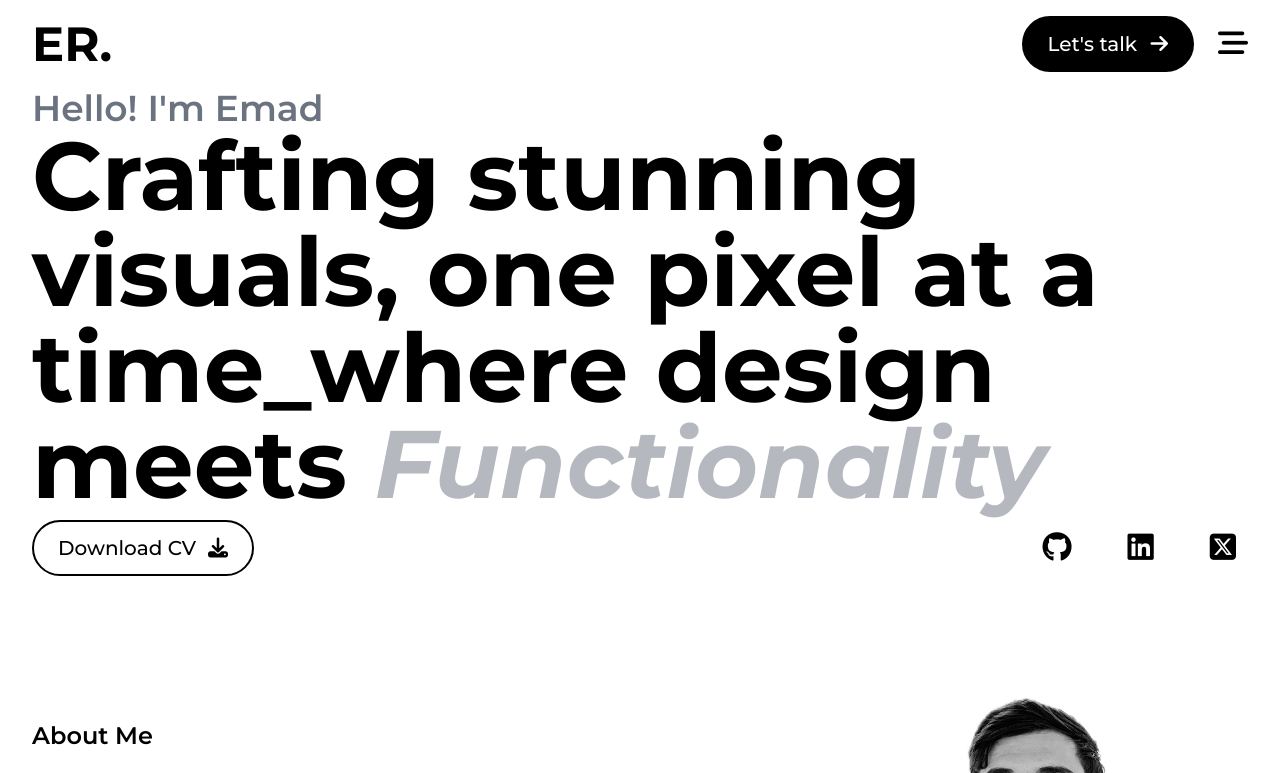
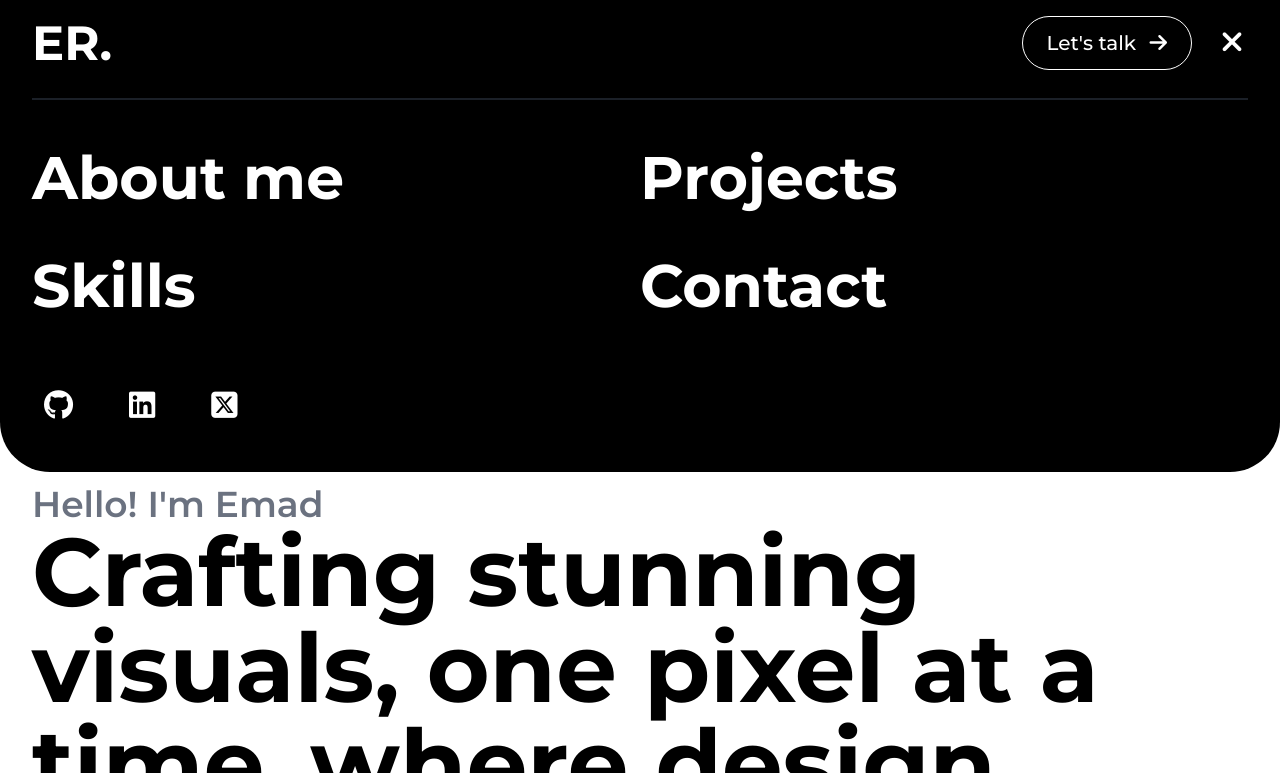
Before and after one commit to emadrasooli/Emad-Portfolio, a website: page build/index.html in a window 1280 px wide. Both pictures are taken after a click on the button 1233 px from the left and 44 px from the top of the page. Shown: the top 773 px of the page. Drawn offline with Linux system fonts and the light colour scheme.

Commit message:
Working-on-navigationBar

```diff
--- a/build/index.html
+++ b/build/index.html
@@ -15,49 +15,86 @@
     <title>Emad | Portfolio</title>
 </head>
 
-<body>
+<body class="w-full">
 
     <!-- Navigation Bar -->
-    <header>
+    <div id="navbar" class="px-4 mx-auto max-w-screen-2xl sm:px-6 lg:px-8">
+        <div class="flex items-center justify-between py-4">
+            <div class="md:flex md:items-center md:gap-12">
+                <a class="block text-3xl font-bold text-black transition-all duration-200 hover:text-gray-900 xl:text-5xl"
+                    href="index.html">ER.</a>
+            </div>
+            <div class="flex items-center gap-6">
+                <div class="sm:flex sm:gap-4">
+                    <a class="px-4 py-2 text-base font-medium text-white transition-all duration-300 bg-black border border-white rounded-full xl:py-3 xl:px-6 xl:text-xl hover:bg-white hover:border hover:border-black hover:text-black"
+                        href="#">Let's talk <i class="fa-solid fa-arrow-right ps-2"></i></a>
+                </div>
+                <div>
+                    <button id="enterToggle">
+                        <i
+                            class="w-8 h-8 text-2xl text-black transition-all duration-200 hover:text-gray-900 fa-solid fa-bars-staggered xl:text-3xl"></i>
+                    </button>
+                </div>
+            </div>
+        </div>
+    </div>
+    <header id="header" class="hidden mb-3 bg-black rounded-b-2xl lg:rounded-b-3xl xl:rounded-b-[50px]">
         <div class="px-4 mx-auto max-w-screen-2xl sm:px-6 lg:px-8">
             <div class="flex items-center justify-between py-4">
                 <div class="md:flex md:items-center md:gap-12">
-                    <a class="block text-3xl font-bold text-black lg:text-5xl" href="index.html">ER.</a>
+                    <a class="block text-3xl font-bold text-white transition-all duration-200 hover:text-gray-400 xl:text-5xl"
+                        href="index.html">ER.</a>
                 </div>
-
-                <!-- <div class="hidden lg:block">
-                    <nav aria-label="Global">
-                        <ul class="flex items-center gap-x-8">
-                            <li>
-                                <a class="text-xl text-gray-300 " href="#hero">About</a>
-                            </li>
-                            <li>
-                                <a class="text-xl text-gray-300 " href="#hero">Skills</a>
-                            </li>
-                            <li>
-                                <a class="text-xl text-gray-300 " href="#hero">Projects</a>
-                            </li>
-                            <li>
-                                <a class="text-xl text-gray-300 " href="#hero">Services</a>
-                            </li>
-                            <li>
-                                <a class="text-xl text-gray-300 " href="#hero">Contact</a>
-                            </li>
-                        </ul>
-                    </nav>
-                </div> -->
-
                 <div class="flex items-center gap-6">
                     <div class="sm:flex sm:gap-4">
-                        <a class="px-4 py-2 text-base font-medium text-white bg-black border-2 border-black rounded-full lg:py-3 lg:px-6 lg:text-xl hover:bg-white hover:border-2 hover:border-black hover:text-black"
+                        <a class="px-4 py-2 text-base font-medium text-white transition-all duration-300 bg-black border border-white rounded-full xl:py-3 xl:px-6 xl:text-xl hover:bg-white hover:border hover:border-black hover:text-black"
                             href="#">Let's talk <i class="fa-solid fa-arrow-right ps-2"></i></a>
                     </div>
                     <div>
-                        <button>
-                            <i class="text-2xl text-black fa-solid fa-bars-staggered lg:text-3xl"></i>
+                        <button id="closeToggle">
+                            <i
+                                class="w-8 h-8 text-2xl text-white transition-all duration-200 hover:text-slate-400 fa-solid fa-xmark xl:text-3xl"></i>
                         </button>
                     </div>
                 </div>
+            </div>
+            <hr class="mt-3 border border-gray-700/50">
+            <div class="pt-6">
+                <nav class="flex flex-col lg:flex-row">
+                    <div class="flex flex-col lg:w-1/2">
+                        <div class="py-3 cursor-pointer 2xl:py-12 lg:py-6 group">
+                            <a
+                                class="text-3xl font-bold text-white transition-all duration-300 lg:text-4xl xl:text-6xl 2xl:text-7xl group-hover:text-gray-400">About
+                                me</a>
+                        </div>
+                        <div class="py-3 cursor-pointer 2xl:py-12 lg:py-6 group">
+                            <a class="text-3xl font-bold text-white transition-all duration-300 lg:text-4xl xl:text-6xl 2xl:text-7xl group-hover:text-gray-400"
+                                href="#hero">Skills</a>
+                        </div>
+                    </div>
+
+                    <div class="flex flex-col lg:w-1/2">
+                        <div class="py-3 cursor-pointer 2xl:py-12 lg:py-6 group">
+                            <a class="text-3xl font-bold text-white transition-all duration-300 lg:text-4xl xl:text-6xl 2xl:text-7xl group-hover:text-gray-400"
+                                href="#hero">Projects</a>
+                        </div>
+                        <div class="py-3 cursor-pointer 2xl:py-12 lg:py-6 group">
+                            <a class="text-3xl font-bold text-white transition-all duration-300 lg:text-4xl xl:text-6xl 2xl:text-7xl group-hover:text-gray-400"
+                                href="#hero">Contact</a>
+                        </div>
+                    </div>
+                </nav>
+            </div>
+            <div class="py-6 lg:py-12">
+                <ul class="flex gap-3 pt-6 text-2xl xl:gap-8 xl:text-3xl md:pt-0">
+                    <li><a class="p-2 px-3 text-white transition-all duration-300 hover:text-gray-500/50 rounded-xl"
+                            href=""><i class="fa-brands fa-github"></i></a>
+                    </li>
+                    <li><a class="p-2 px-3 text-white transition-all duration-300 hover:text-gray-500/50 rounded-xl"
+                            href=""><i class="fa-brands fa-linkedin"></i></a></li>
+                    <li><a class="p-2 px-3 text-white transition-all duration-300 hover:text-gray-500/50 rounded-xl"
+                            href=""><i class="fa-brands fa-square-x-twitter"></i></a></li>
+                </ul>
             </div>
         </div>
     </header>
@@ -69,7 +106,7 @@
                 <p class="text-xl font-semibold text-gray-500 lg:text-4xl">Hello! I'm Emad</p>
             </div>
             <p
-                class="pt-3 text-[50px] leading-none font-bold sm:text-6xl lg:text-7xl xl:text-8xl 2xl:text-9xl xl:pt-0 2xl:pt-6">
+                class="flex-wrap pt-3 text-5xl font-bold leading-none sm:text-6xl lg:text-7xl xl:text-8xl 2xl:text-9xl xl:pt-0 2xl:pt-6">
                 Crafting stunning visuals, one pixel at a time_where design meets <span
                     class="italic text-gray-500/50">Functionality</span>
             </p>
@@ -398,6 +435,7 @@
     </div>
 
 
+    <script src="main.js"></script>
 
 </body>
 
--- /dev/null
+++ b/build/main.js
@@ -0,0 +1,16 @@
+const enterToggle = document.getElementById("enterToggle");
+const closeToggle = document.getElementById("closeToggle");
+const header = document.getElementById("header");
+const navbar = document.getElementById("navbar");
+
+enterToggle.addEventListener("click", () => {
+  navbar.style.display = "none";
+  header.style.display = "block";
+  header.classList.toggle("-translate-y-full");
+  header.classList.toggle("translate-y-0");
+});
+
+closeToggle.addEventListener("click", () => {
+  navbar.style.display = "block";
+  header.style.display = "none";
+});
```
Also changed, not shown: build/css/style.css.
